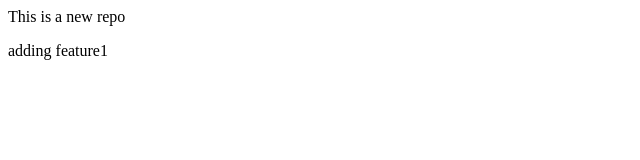
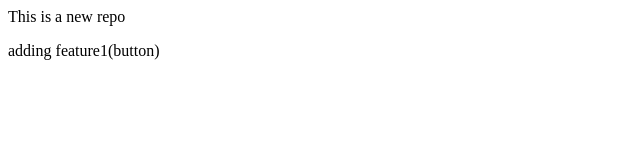
Before and after one commit to ankitKumar826/localrepo, a plain HTML site: page index.html in a window 1280 px wide. Shown: the full height of the page, 0-640 px from the left. Drawn offline with Linux system fonts and the light colour scheme.

```diff
--- a/index.html
+++ b/index.html
@@ -1,2 +1,2 @@
 <p>This is a new repo</p>
-<p>adding feature1</p>
+<p>adding feature1(button)</p>
```
